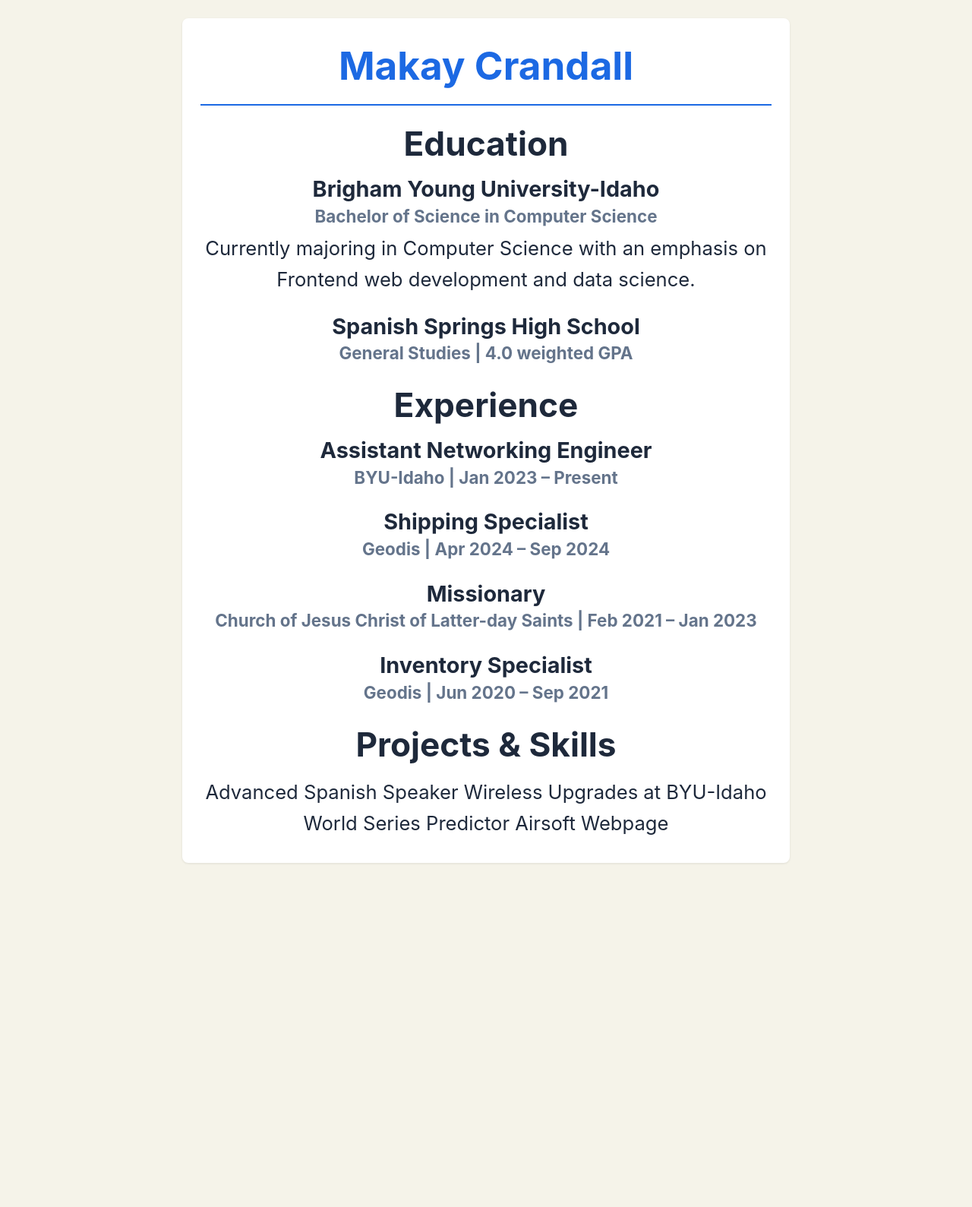
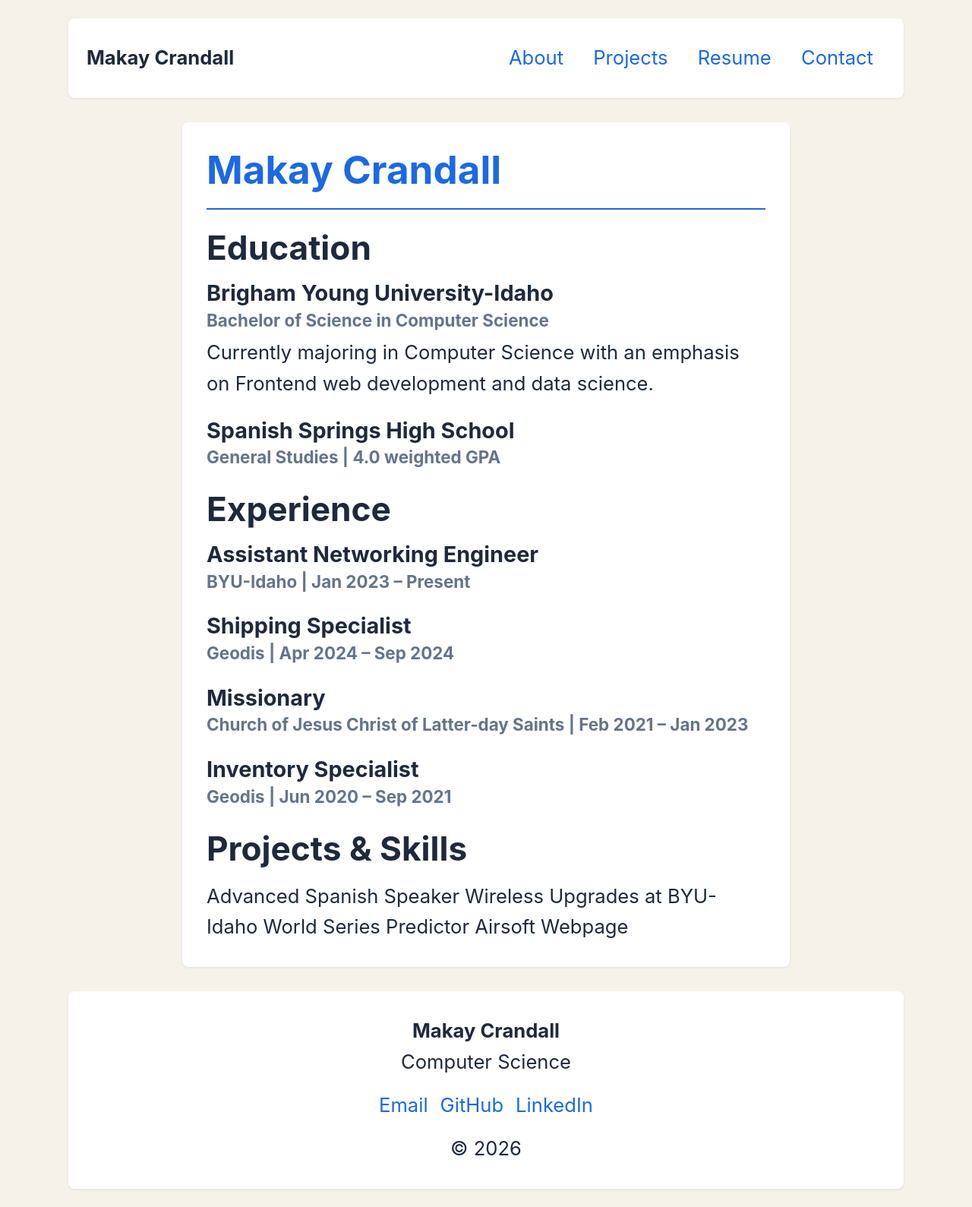
Before and after one commit to macowen1616/WDD331_Practice, a website: page resume.html in a window 1280 px wide. Shown: the whole page at 76% size. Before the commit the page ends 1160 px from the top, so only its background shows below. Drawn offline with nearby package versions, Linux system fonts and the light colour scheme; files that its build step writes are made by us from their sources.

Commit message:
Deploying to website from @ macowen1616/WDD331_Practice@a2cd8ea38e2da907106d118c89ef303e2f21dbba 🚀

```diff
--- a/css/main.css
+++ b/css/main.css
@@ -28,6 +28,16 @@
   box-sizing: border-box !important;
 }
 
+/* In main.css */
+.container-resume-page {
+  max-width: 800px !important;
+  margin: var(--spacing-xl) auto !important;
+  background-color: var(--color-surface);
+  padding: var(--spacing-xl);
+  border-radius: var(--radius-lg);
+  box-shadow: var(--shadow-md);
+}
+
 /* 4. PROFESSIONAL RESUME STYLING */
 .resume-page {
   max-width: 800px !important;
@@ -45,6 +55,9 @@
   color: var(--color-accent);
   margin-bottom: var(--spacing-xs);
 }
+
+
+
 
 .entry {
   margin-bottom: var(--spacing-lg);
--- a/resume.html
+++ b/resume.html
@@ -1,10 +1,21 @@
 <!DOCTYPE html>
 <html lang="en">
 <head>
-  <link rel="stylesheet" href="main.css">
+  <link rel="stylesheet" href="dist/styles.css">
+  <nav class="site-nav">
+    <div class="container nav-content">
+      <strong>Makay Crandall</strong>
+      <ul>
+        <li><a href="index.html#about">About</a></li>
+        <li><a href="index.html#projects">Projects</a></li>
+        <li><a href="resume.html">Resume</a></li>
+        <li><a href="contact.html">Contact</a></li>
+      </ul>
+    </div>
+  </nav>
 </head>
 <body>
-<main class="container resume-page">
+<main class="container-resume-page">
   <header class="resume-header">
     <h1>Makay Crandall</h1>
   </header>
@@ -53,4 +64,16 @@
   </section>
 </main>
 </body>
+<footer class="site-footer">
+    <div class="container">
+      <p><strong>Makay Crandall</strong></p>
+      <p>Computer Science</p>
+      <ul class="footer-links">
+        <li><a href="mailto:makay.crandall@example.com">Email</a></li>
+        <li><a href="https://github.com/makaycrandall">GitHub</a></li>
+        <li><a href="https://www.linkedin.com/feed/">LinkedIn</a></li>
+      </ul>
+      <p>&copy; 2026</p>
+    </div>
+  </footer>
 </html>
```
Also changed, not shown: contact.html (+24 -1 lines), index.html (+12 -2 lines), dist/styles.css.
